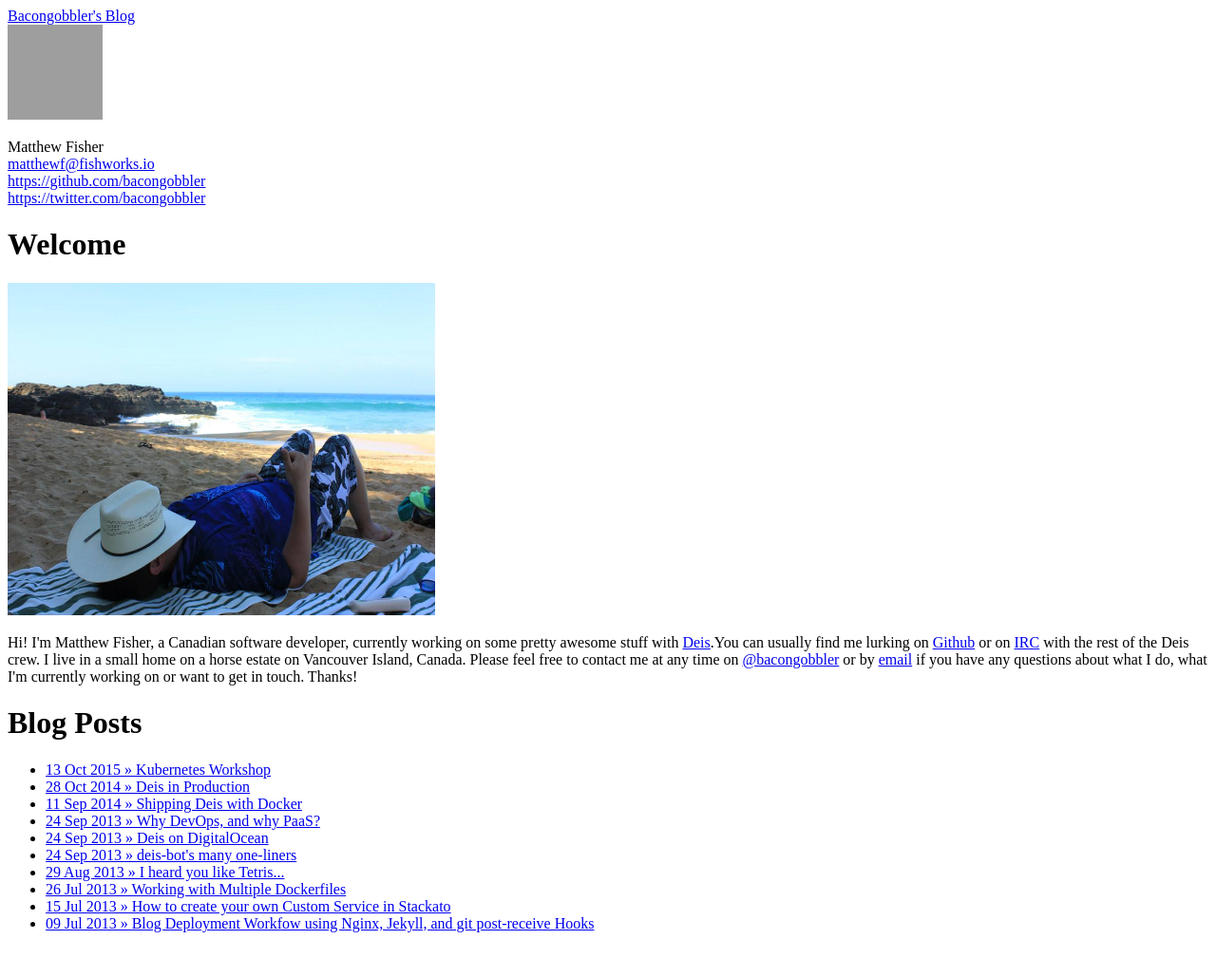
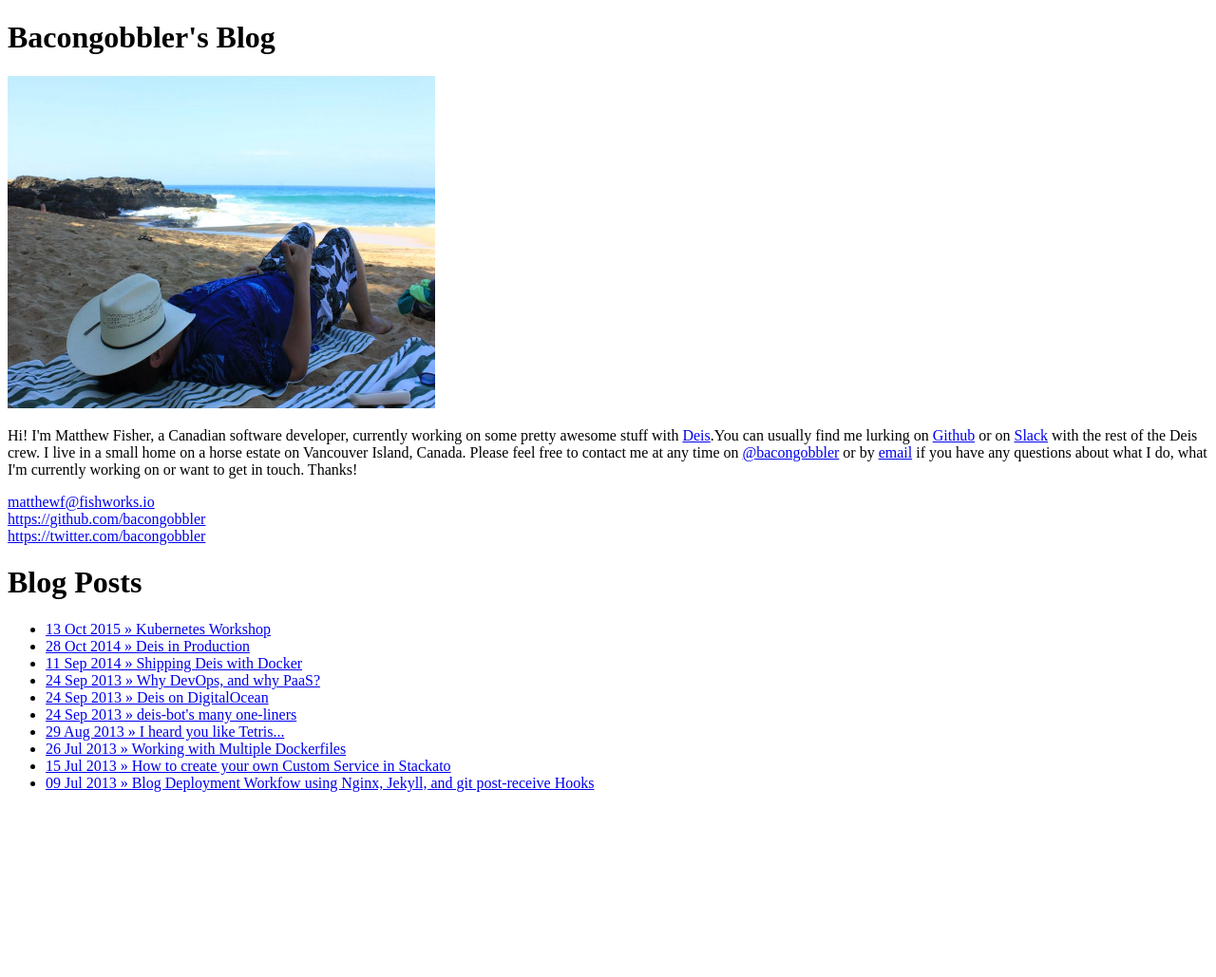
Before and after one commit to bacongobbler/bacongobbler.github.io, a Jekyll site: the page built from index.html, in a window 1280 px wide. Shown: the whole page at 95% size. Built offline with Jekyll 4.4.1, drawn with Linux system fonts in a browser that asks for light colours; grey boxes are pictures that could not be loaded.

Commit message:
remove extra stuff

```diff
--- a/_layouts/default.html
+++ b/_layouts/default.html
@@ -14,15 +14,7 @@
     <![endif]-->
   </head>
   <body class="sitebody">
-    <!-- Fixed navbar -->
-    <div class="navbar navbar-default navbar-static-top" role="navigation">
-      <div class="container">
-        <div class="nav">
-          <a class="navbar-brand" href="/">{{ site.title }}</a>
-        </div>
-      </div>
-    </div>
-
+    <h1>{{ page.title }}</h1>
     <div class="col-md-8">
       {{ content }}
     </div>
--- a/index.html
+++ b/index.html
@@ -1,26 +1,18 @@
 ---
 layout: default
-title: Home - Bacongobbler's Blog
+title: Bacongobbler's Blog
 ---
 
-<div class="col-md-2">
-    <img src="https://avatars2.githubusercontent.com/u/1360539" alt="gravatar" width="100px" height="100px" />
+<img src="{{ site.author.profile_picture }}" height="350px" width="450px" />
+<p>Hi! I'm Matthew Fisher, a Canadian software developer, currently working on some pretty awesome stuff with <a href="http://deis.io">Deis</a>.You can usually find me lurking on <a href="{{ site.author.github }}">Github</a> or on <a href="deis.slack.com">Slack</a> with the rest of the Deis crew. I live in a small home on a horse estate on Vancouver Island, Canada. Please feel free to contact me at any time on <a href="{{ site.author.twitter }}">@{{ site.author.username }}</a> or by <a href="mailto:{{ site.author.email }}">email</a> if you have any questions about what I do, what I'm currently working on or want to get in touch. Thanks!</p>
 <p>
-        {{ site.author.name }}<br />
     <a href="mailto:{{ site.author.email }}">{{ site.author.email }}</a><br />
     <a href="{{ site.author.github }}">{{ site.author.github }}</a><br />
     <a href="{{ site.author.twitter }}/">{{ site.author.twitter }}</a><br />
 </p>
-</div>
-
-<div id="home">
-    <h1>Welcome</h1>
-    <img src="{{ site.author.profile_picture }}" height="350px" width="450px" />
-    <p>Hi! I'm Matthew Fisher, a Canadian software developer, currently working on some pretty awesome stuff with <a href="http://deis.io">Deis</a>.You can usually find me lurking on <a href="{{ site.author.github }}">Github</a> or on <a href="irc://irc.freenode.net/deis">IRC</a> with the rest of the Deis crew. I live in a small home on a horse estate on Vancouver Island, Canada. Please feel free to contact me at any time on <a href="{{ site.author.twitter }}">@{{ site.author.username }}</a> or by <a href="mailto:{{ site.author.email }}">email</a> if you have any questions about what I do, what I'm currently working on or want to get in touch. Thanks!</p>
 <h1>Blog Posts</h1>
 <ul class="nav nav-pills nav-stacked">
     {% for post in site.posts %}
     <li><a href="{{ post.url }}">{{ post.date | date_to_string }} &raquo;  {{ post.title }}</a></li>
     {% endfor %}
 </ul>
-</div>
```
Lines whose indentation alone changed are shown as unchanged.
